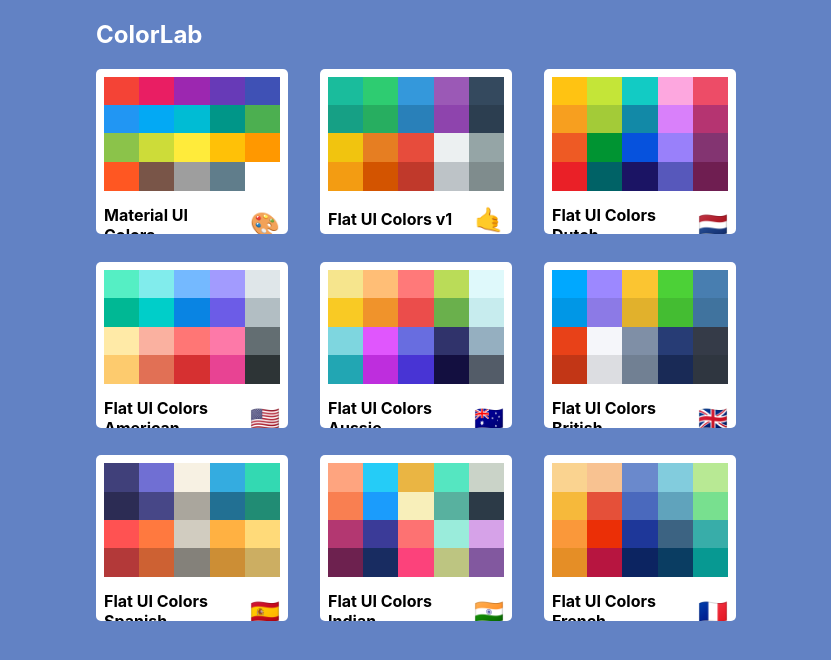
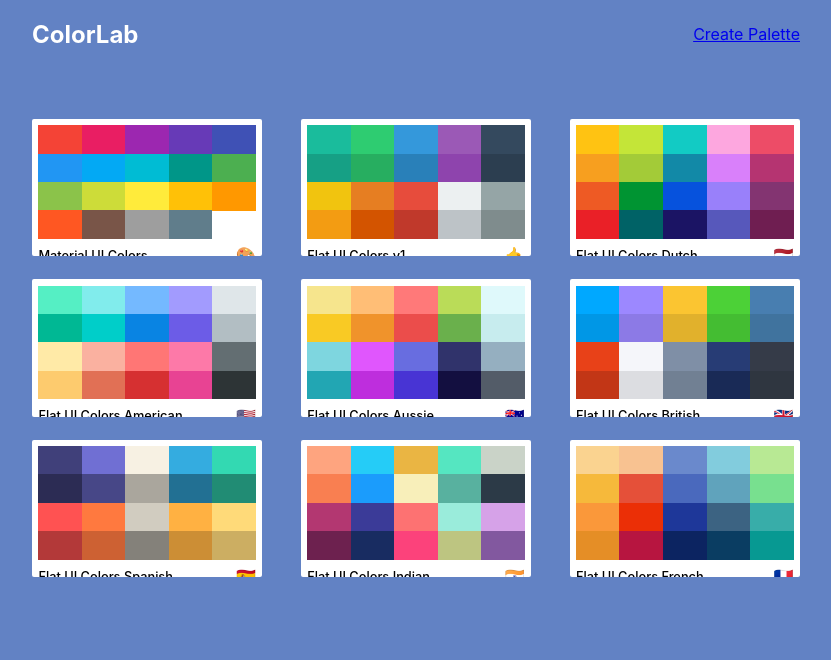
Before and after one commit to MedAli5543/colorLab, a React (Create React App) app: page / in a window 1280 px wide. Shown: the top 660 px of the page, without its empty margins (224-1055 px from the left). Built offline with nearby package versions, Linux system fonts and the light colour scheme.

Commit message:
add newPaletteForm component

```diff
--- a/src/App.js
+++ b/src/App.js
@@ -3,6 +3,7 @@
 import "./styles/App.css";
 import Palette from './components/Palette';
 import PaletteList from './components/PaletteList';
+import PaletteForm from './components/NewPaletteForm';
 import seedColors from './seedColors';
 import { generatePalette } from './colorHelpers';
 
@@ -15,15 +16,21 @@
   render() {
     return (
       <Switch>
-        <Route exact path="/" render={() => <PaletteList palettes={seedColors} />}/>
+        <Route
+          exact
+          path="/palette/new"
+          render={() => <PaletteForm />}
+        />
+        <Route
+          exact
+          path="/"
+          render={routeProps => <PaletteList palettes={seedColors} {...routeProps} />}
+        />
         <Route
           exact
           path="/palette/:id"
           render={routeProps => <Palette palette={generatePalette(this.findPalette(routeProps.match.params.id))} />} />
       </Switch>
-      //<div>
-        //<Palette palette={generatePalette(seedColors[4])} />
-      //</div>
     );
   }
 }
--- a/src/components/MiniPalette.js
+++ b/src/components/MiniPalette.js
@@ -4,8 +4,8 @@
 const styles = {
     root: {
         backgroundColor: "white",
-        borderRadius: "5px",
-        padding: ".5rem",
+        borderRadius: "2px",
+        padding: ".4rem",
         position: "relative",
         overflow: "hidden",
         "&:hover": {
@@ -23,13 +23,13 @@
         alignItems: 'center',
         margin: '0',
         color: "black",
-        paddingTop: ".5rem",
-        fontSize: "1rem",
+        fontWeight: '500',
+        fontSize: ".8rem",
         position: "relative"
     },
     emoji: {
         marginLeft: ".5rem",
-        fontSize: "1.5rem"
+        fontSize: "1rem"
     },
     miniColor: {
         height: "48%",
@@ -41,10 +41,10 @@
     }
 }
 
-const MiniPalette = ({classes, paletteName, emoji, colors}) => {
+const MiniPalette = ({classes, paletteName, emoji, colors, handleClick}) => {
     const miniColorBoxes = colors.map(color => <div className={classes.miniColor} style={{backgroundColor: color.color}} key={color.name} />);
     return (
-        <div className={classes.root}>
+        <div className={classes.root} onClick={handleClick}>
             <div className={classes.colors}>
                 {miniColorBoxes}
             </div>
--- /dev/null
+++ b/src/components/NewPaletteForm.js
@@ -0,0 +1,13 @@
+import React from "react";
+
+class PaletteForm extends React.Component {
+    render() {
+        return (
+            <div>
+                <h1>New Palette Form</h1>
+            </div>
+        )
+    }
+}
+
+export default PaletteForm;
--- a/src/components/PaletteList.js
+++ b/src/components/PaletteList.js
@@ -12,7 +12,7 @@
         justifyContent: 'center',
     },
     container: {
-        width: "50%",
+        width: "60%",
         display: "flex",
         alignItems: 'flex-start',
         flexDirection: 'column',
@@ -22,7 +22,9 @@
         display: "flex",
         width: "100%",
         justifyContent: "space-between",
-        color: "white"
+        color: "white",
+        alignItems: 'center',
+        marginBottom: "50px",
     },
     palettes: {
         width: "100%",
@@ -33,6 +35,11 @@
 }
 
 class PaletteList extends React.Component {
+
+    goToPalette(id) {
+        this.props.history.push(`/palette/${id}`);
+    }
+
     render() {
         const {palettes, classes} = this.props;
         return (
@@ -40,9 +47,10 @@
                 <div className={classes.container}>
                     <nav className={classes.nav}>
                         <h1>ColorLab</h1>
+                        <Link to="/palette/new">Create Palette</Link>
                     </nav>
                     <div className={classes.palettes}>
-                        {palettes.map(palette => <MiniPalette {...palette} />)}
+                        {palettes.map(palette => <MiniPalette {...palette} handleClick={() => this.goToPalette(palette.id)} />)}
                     </div>
                 </div>
             </div>
```
